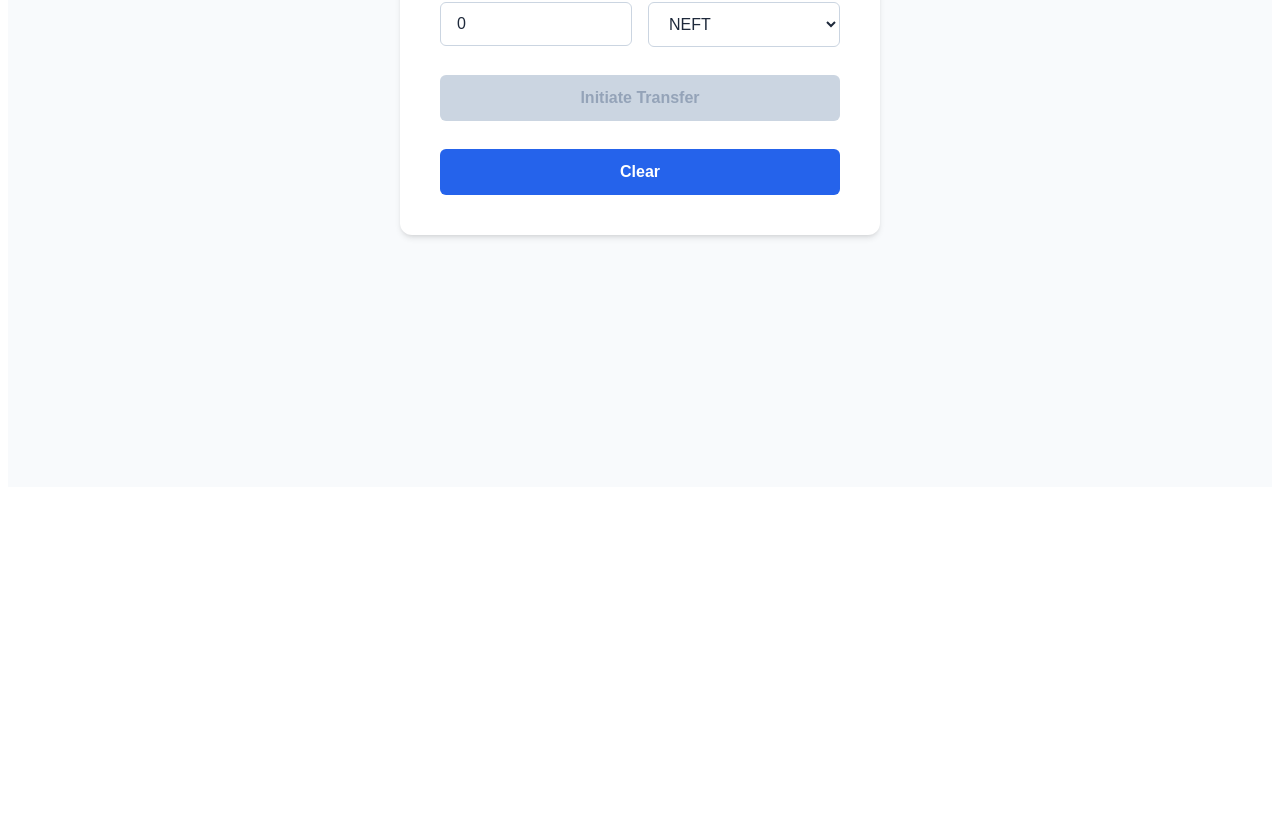
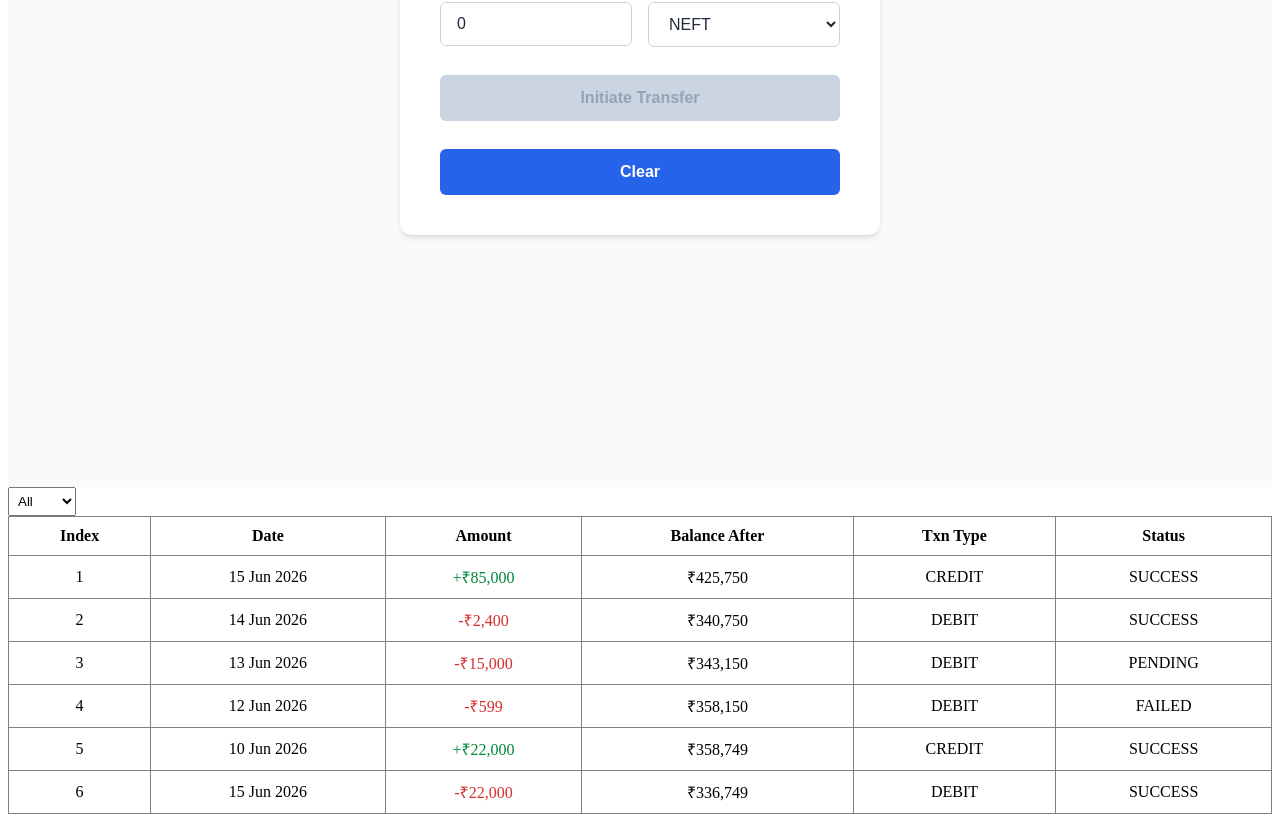
Before and after one commit to proco-guru/Ank-Bank, an Angular app: page / in a window 1280 px wide. Shown: the part 928-1750 px from the top of the page. Before the commit the page ends 1423 px from the top, so only its background shows below. Built offline with nearby package versions, Linux system fonts and the light colour scheme.

Commit message:
Day5:Directives & Pipes added txnHistory comp

```diff
--- a/src/app/app.html
+++ b/src/app/app.html
@@ -1,2 +1,3 @@
 <app-account-cards></app-account-cards>
 <app-fund-transfer></app-fund-transfer>
+<app-transaction-history></app-transaction-history>
--- a/src/app/app.ts
+++ b/src/app/app.ts
@@ -2,10 +2,12 @@ import { Component, signal } from '@angular/core';
 import { RouterOutlet } from '@angular/router';
 import { AccountCards } from './components/account-cards/account-cards';
 import { FundTransfer } from './components/fund-transfer/fund-transfer';
+import { FormControl, FormsModule } from '@angular/forms';
+import { TransactionHistory } from './components/transaction-history/transaction-history';
 
 @Component({
   selector: 'app-root',
-  imports: [RouterOutlet, AccountCards, FundTransfer],
+  imports: [AccountCards, FundTransfer, FormsModule, TransactionHistory],
   templateUrl: './app.html',
   styleUrl: './app.css',
 })
--- a/src/app/components/fund-transfer/fund-transfer.html
+++ b/src/app/components/fund-transfer/fund-transfer.html
@@ -57,7 +57,7 @@
             <h4>Transaction Summary</h4>
             <div class="summary-details">
                 <p><strong>To:</strong> {{ beneficiaryName || '—' }}</p>
-                <p><strong>Account:</strong> {{ beneficiaryAccount || '—' }}</p>
+                <p><strong>Account:</strong> {{ (beneficiaryAccount || '—') |maskedAccountPipe }}</p>
                 <p><strong>Amount:</strong> ₹{{ transferAmount | number:'1.2-2' }}</p>
                 <p><strong>Method:</strong> <span class="badge">{{ selectedTransferType }}</span></p>
             </div>
--- a/src/app/components/fund-transfer/fund-transfer.ts
+++ b/src/app/components/fund-transfer/fund-transfer.ts
@@ -1,9 +1,10 @@
 import { CommonModule } from '@angular/common';
 import { Component } from '@angular/core';
 import { FormsModule } from '@angular/forms';
+import { MaskedAccountPipe } from '../../pipes/masked-account-pipe-pipe';
 @Component({
   selector: 'app-fund-transfer',
-  imports: [FormsModule, CommonModule],
+  imports: [FormsModule, CommonModule, MaskedAccountPipe],
   templateUrl: './fund-transfer.html',
   styleUrl: './fund-transfer.css',
 })
--- /dev/null
+++ b/src/app/components/transaction-history/transaction-history.css
@@ -0,0 +1,19 @@
+.container {
+  width: 90%;
+  margin: auto;
+}
+
+table {
+  width: 100%;
+  border-collapse: collapse;
+}
+
+th,
+td {
+  text-align: center;
+  padding: 10px;
+}
+
+select {
+  padding: 5px;
+}
--- /dev/null
+++ b/src/app/components/transaction-history/transaction-history.html
@@ -0,0 +1,42 @@
+<form>
+
+    <select [(ngModel)]="selectedType" name="type">
+        <option value="All">All</option>
+        <option value="CREDIT">Credit</option>
+        <option value="DEBIT">Debit</option>
+    </select>
+
+    <table border="1">
+        <thead>
+            <tr>
+                <th>Index</th>
+                <th>Date</th>
+                <th>Amount</th>
+                <th>Balance After</th>
+                <th>Txn Type</th>
+                <th>Status</th>
+            </tr>
+        </thead>
+        <tbody>
+            <tr *ngFor="let txn of filteredTransactions; let i = index; trackBy: trackByTxnId">
+                <td>{{ i + 1 }}</td>
+                <td>{{ txn.date | date:'dd MMM yyyy' }}</td>
+                <td [ngStyle]="{ 'color': txn.type === 'CREDIT' ? '#00873c' : '#d32f2f' }">
+                    {{ txn.type === 'CREDIT' ? '+' : '-' }}{{ txn.amount | currency:'INR':'symbol':'1.0-0' }}
+                </td>
+                <td>{{ txn.balanceAfter | currency:'INR':'symbol':'1.0-0' }}</td>
+                <td>{{ txn.type }}</td>
+                <td>
+                    <span [ngClass]="{
+                        'badge-success': txn.status === 'SUCCESS',
+                        'badge-pending': txn.status === 'PENDING',
+                        'badge-failed':  txn.status === 'FAILED'
+                    }">
+                        {{ txn.status }}
+                    </span>
+                </td>
+            </tr>
+        </tbody>
+    </table>
+
+</form>
--- /dev/null
+++ b/src/app/components/transaction-history/transaction-history.ts
@@ -0,0 +1,92 @@
+import { CommonModule } from '@angular/common';
+import { Component } from '@angular/core';
+import { FormsModule } from '@angular/forms';
+//define txnType
+interface Transaction {
+  txnId: string;
+  date: Date;
+  description: string;
+  type: 'CREDIT' | 'DEBIT';
+  amount: number;
+  balanceAfter: number;
+  status: 'SUCCESS' | 'PENDING' | 'FAILED';
+}
+@Component({
+  selector: 'app-transaction-history',
+  imports: [FormsModule, CommonModule],
+  templateUrl: './transaction-history.html',
+  styleUrl: './transaction-history.css',
+})
+export class TransactionHistory {
+  selectedType: 'All' | 'CREDIT' | 'DEBIT' = 'All'; //setting fix reqiured types, and default =ALL
+
+  transactions: Transaction[] = [
+    {
+      txnId: 'TXN1001',
+      date: new Date('2026-06-15'),
+      description: 'Salary Credit - Infosys Ltd',
+      type: 'CREDIT',
+      amount: 85000,
+      balanceAfter: 425750,
+      status: 'SUCCESS',
+    },
+    {
+      txnId: 'TXN1002',
+      date: new Date('2026-06-14'),
+      description: 'Electricity Bill - MSEB',
+      type: 'DEBIT',
+      amount: 2400,
+      balanceAfter: 340750,
+      status: 'SUCCESS',
+    },
+    {
+      txnId: 'TXN1003',
+      date: new Date('2026-06-13'),
+      description: 'NEFT to Ramesh Kumar',
+      type: 'DEBIT',
+      amount: 15000,
+      balanceAfter: 343150,
+      status: 'PENDING',
+    },
+    {
+      txnId: 'TXN1004',
+      date: new Date('2026-06-12'),
+      description: 'Mobile Recharge - Jio',
+      type: 'DEBIT',
+      amount: 599,
+      balanceAfter: 358150,
+      status: 'FAILED',
+    },
+    {
+      txnId: 'TXN1005',
+      date: new Date('2026-06-10'),
+      description: 'Freelance Payment Received',
+      type: 'CREDIT',
+      amount: 22000,
+      balanceAfter: 358749,
+      status: 'SUCCESS',
+    },
+    {
+      txnId: 'TXN1006',
+      date: new Date('2026-06-15'),
+      description: 'Cloth Payment Debited',
+      type: 'DEBIT',
+      amount: 22000,
+      balanceAfter: 336749,
+      status: 'SUCCESS',
+    },
+  ];
+
+  //using getter prop to :filter txnData and return based on TxnType
+  get filteredTransactions(): Transaction[] {
+    if (this.selectedType === 'All') {
+      return this.transactions;
+    }
+    return this.transactions.filter((txn) => txn.type === this.selectedType);
+  }
+
+  // Add this method to the class
+  trackByTxnId(index: number, txn: Transaction): string {
+    return txn.txnId;
+  }
+}
```
Also changed, not shown: 1 other file (tests, documents, lock files or other folders).
